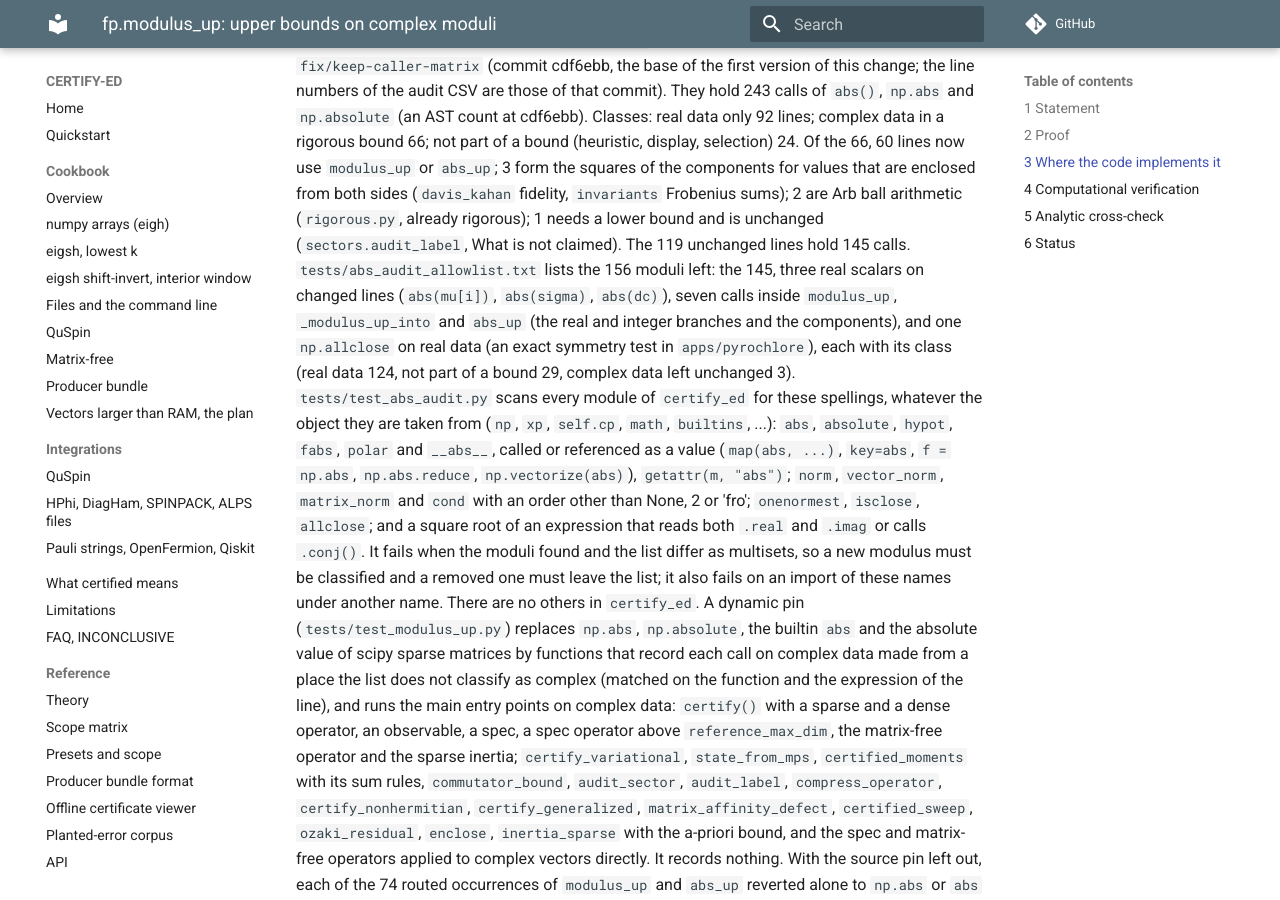
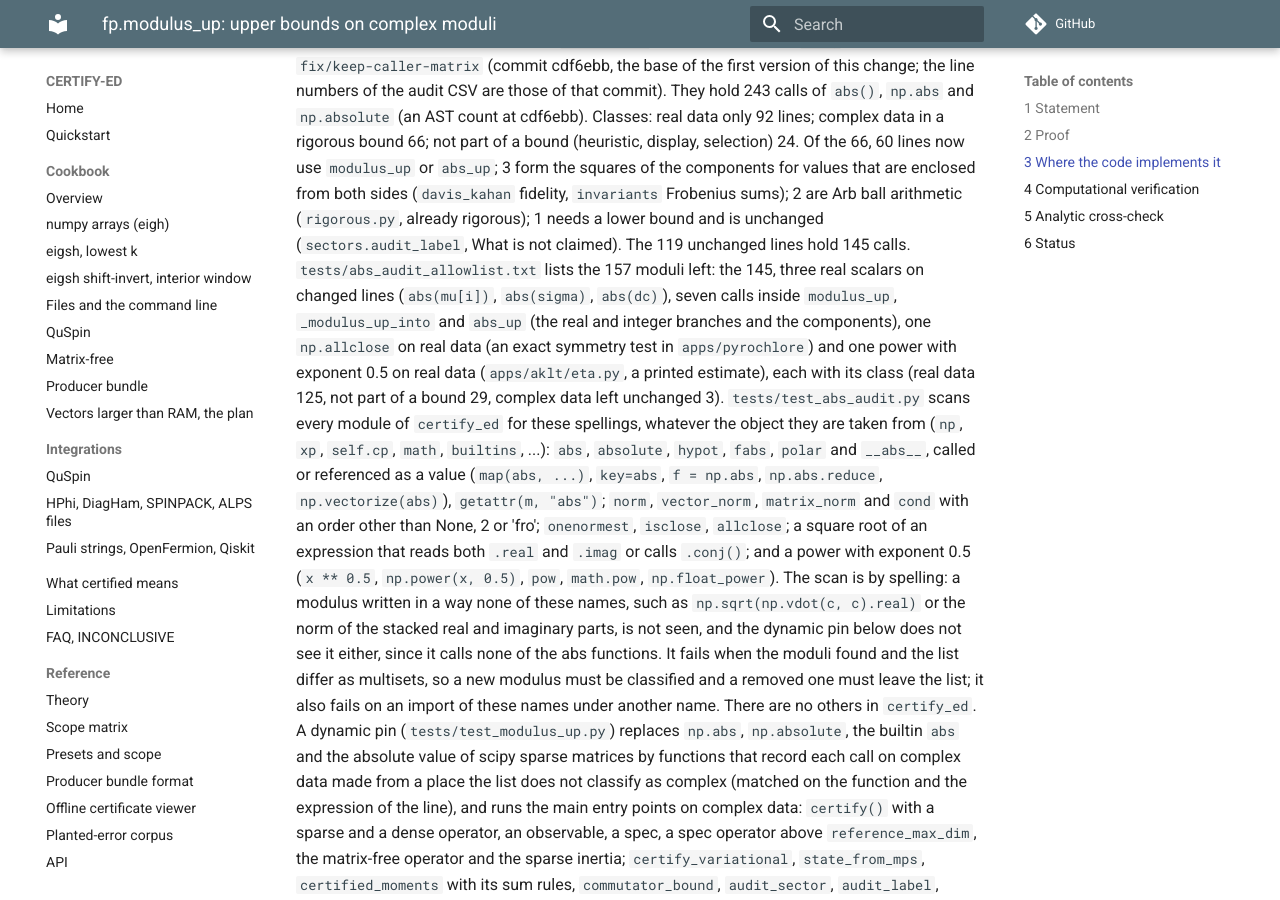
Before and after one commit to sarang-kernel/CERTIFY-ED, an MkDocs documentation site: the page built from docs/proofs/fp_modulus-up.md, in a window 1280 px wide and 900 px high, scrolled down 10306 px. Built offline with MkDocs 1.6.1 and Material for MkDocs 9.7.7, drawn with Linux system fonts in a browser that asks for light colours; comment, search, counter and statistics services are not loaded.

Commit message:
Flag powers with exponent 0.5 in the audit scan

```diff
--- a/docs/proofs/fp_modulus-up.md
+++ b/docs/proofs/fp_modulus-up.md
@@ -312,34 +312,37 @@ edits only the comment above these functions and `inf_norm_upper` below them).
 
 **The audit.** Searched: the 182 lines of `certify_ed` that contain the text `abs(` on branch `fix/keep-caller-matrix`
 (commit cdf6ebb, the base of the first version of this change; the line numbers of the audit CSV are those of that
-commit). They hold 243 calls of `abs()`, `np.abs` and `np.absolute` (an AST count at cdf6ebb). Classes: real data
-only 92 lines; complex data in a rigorous bound 66; not part of a bound (heuristic, display, selection) 24. Of the 66,
-60 lines now use `modulus_up` or `abs_up`; 3 form the squares of the components for values that are enclosed from both
+commit). They hold 243 calls of `abs()`, `np.abs` and `np.absolute` (an AST count at cdf6ebb). Classes: real data only
+92 lines; complex data in a rigorous bound 66; not part of a bound (heuristic, display, selection) 24. Of the 66, 60
+lines now use `modulus_up` or `abs_up`; 3 form the squares of the components for values that are enclosed from both
 sides (`davis_kahan` fidelity, `invariants` Frobenius sums); 2 are Arb ball arithmetic (`rigorous.py`, already
 rigorous); 1 needs a lower bound and is unchanged (`sectors.audit_label`, What is not claimed). The 119 unchanged
-lines hold 145 calls. `tests/abs_audit_allowlist.txt` lists the 156 moduli left: the 145, three real scalars on
+lines hold 145 calls. `tests/abs_audit_allowlist.txt` lists the 157 moduli left: the 145, three real scalars on
 changed lines (`abs(mu[i])`, `abs(sigma)`, `abs(dc)`), seven calls inside `modulus_up`, `_modulus_up_into` and
-`abs_up` (the real and integer branches and the components), and one `np.allclose` on real data (an exact symmetry
-test in `apps/pyrochlore`), each with its class (real data 124, not part of a bound 29, complex data left unchanged
-3). `tests/test_abs_audit.py` scans every module of `certify_ed` for these spellings, whatever the object they are
-taken from (`np`, `xp`, `self.cp`, `math`, `builtins`, ...): `abs`, `absolute`, `hypot`, `fabs`, `polar` and
-`__abs__`, called or referenced as a value (`map(abs, ...)`, `key=abs`, `f = np.abs`, `np.abs.reduce`,
-`np.vectorize(abs)`), `getattr(m, "abs")`; `norm`, `vector_norm`, `matrix_norm` and `cond` with an order other than
-None, 2 or 'fro'; `onenormest`, `isclose`, `allclose`; and a square root of an expression that reads both `.real`
-and `.imag` or calls `.conj()`. It fails when the moduli found and the list differ as multisets, so a new modulus
-must be classified and a removed one must leave the list; it also fails on an import of these names under another
-name. There are no others in `certify_ed`. A dynamic pin (`tests/test_modulus_up.py`) replaces `np.abs`,
-`np.absolute`, the builtin `abs` and the absolute value of scipy sparse matrices by functions that record each call
-on complex data made from a place the list does not classify as complex (matched on the function and the expression
-of the line), and runs the main entry points on complex data: `certify()` with a sparse and a dense operator, an
-observable, a spec, a spec operator above `reference_max_dim`, the matrix-free operator and the sparse inertia;
-`certify_variational`, `state_from_mps`, `certified_moments` with its sum rules, `commutator_bound`, `audit_sector`,
-`audit_label`, `compress_operator`, `certify_nonhermitian`, `certify_generalized`, `matrix_affinity_defect`,
-`certified_sweep`, `ozaki_residual`, `enclose`, `inertia_sparse` with the a-priori bound, and the spec and matrix-free
-operators applied to complex vectors directly. It records nothing. With the source pin left out, each of the 74
-routed occurrences of `modulus_up` and `abs_up` reverted alone to `np.abs` or `abs` is recorded, except the 8 in
-`gpu.py`, whose device path does not run without CuPy (the source pins catch those); also recorded: a revert to
-`np.vectorize(abs)`.
+`abs_up` (the real and integer branches and the components), one `np.allclose` on real data (an exact symmetry test in
+`apps/pyrochlore`) and one power with exponent 0.5 on real data (`apps/aklt/eta.py`, a printed estimate), each with
+its class (real data 125, not part of a bound 29, complex data left unchanged 3). `tests/test_abs_audit.py` scans
+every module of `certify_ed` for these spellings, whatever the object they are taken from (`np`, `xp`, `self.cp`,
+`math`, `builtins`, ...): `abs`, `absolute`, `hypot`, `fabs`, `polar` and `__abs__`, called or referenced as a value
+(`map(abs, ...)`, `key=abs`, `f = np.abs`, `np.abs.reduce`, `np.vectorize(abs)`), `getattr(m, "abs")`; `norm`,
+`vector_norm`, `matrix_norm` and `cond` with an order other than None, 2 or 'fro'; `onenormest`, `isclose`,
+`allclose`; a square root of an expression that reads both `.real` and `.imag` or calls `.conj()`; and a power with
+exponent 0.5 (`x ** 0.5`, `np.power(x, 0.5)`, `pow`, `math.pow`, `np.float_power`). The scan is by spelling: a modulus
+written in a way none of these names, such as `np.sqrt(np.vdot(c, c).real)` or the norm of the stacked real and
+imaginary parts, is not seen, and the dynamic pin below does not see it either, since it calls none of the abs
+functions. It fails when the moduli found and the list differ as multisets, so a new modulus must be classified and a
+removed one must leave the list; it also fails on an import of these names under another name. There are no others in
+`certify_ed`. A dynamic pin (`tests/test_modulus_up.py`) replaces `np.abs`, `np.absolute`, the builtin `abs` and the
+absolute value of scipy sparse matrices by functions that record each call on complex data made from a place the list
+does not classify as complex (matched on the function and the expression of the line), and runs the main entry points
+on complex data: `certify()` with a sparse and a dense operator, an observable, a spec, a spec operator above
+`reference_max_dim`, the matrix-free operator and the sparse inertia; `certify_variational`, `state_from_mps`,
+`certified_moments` with its sum rules, `commutator_bound`, `audit_sector`, `audit_label`, `compress_operator`,
+`certify_nonhermitian`, `certify_generalized`, `matrix_affinity_defect`, `certified_sweep`, `ozaki_residual`,
+`enclose`, `inertia_sparse` with the a-priori bound, and the spec and matrix-free operators applied to complex vectors
+directly. It records nothing. With the source pin left out, each of the 74 routed occurrences of `modulus_up` and
+`abs_up` reverted alone to `np.abs` or `abs` is recorded, except the 8 in `gpu.py`, whose device path does not run
+without CuPy (the source pins catch those); also recorded: a revert to `np.vectorize(abs)`.
 
 **The call sites.** Direction: "upper" where the bound needs m ≥ |z| (a modulus in a sum or product of non-negative
 terms), "lower" where it would need m ≤ |z|.
```
Also changed, not shown: 2 other files.
